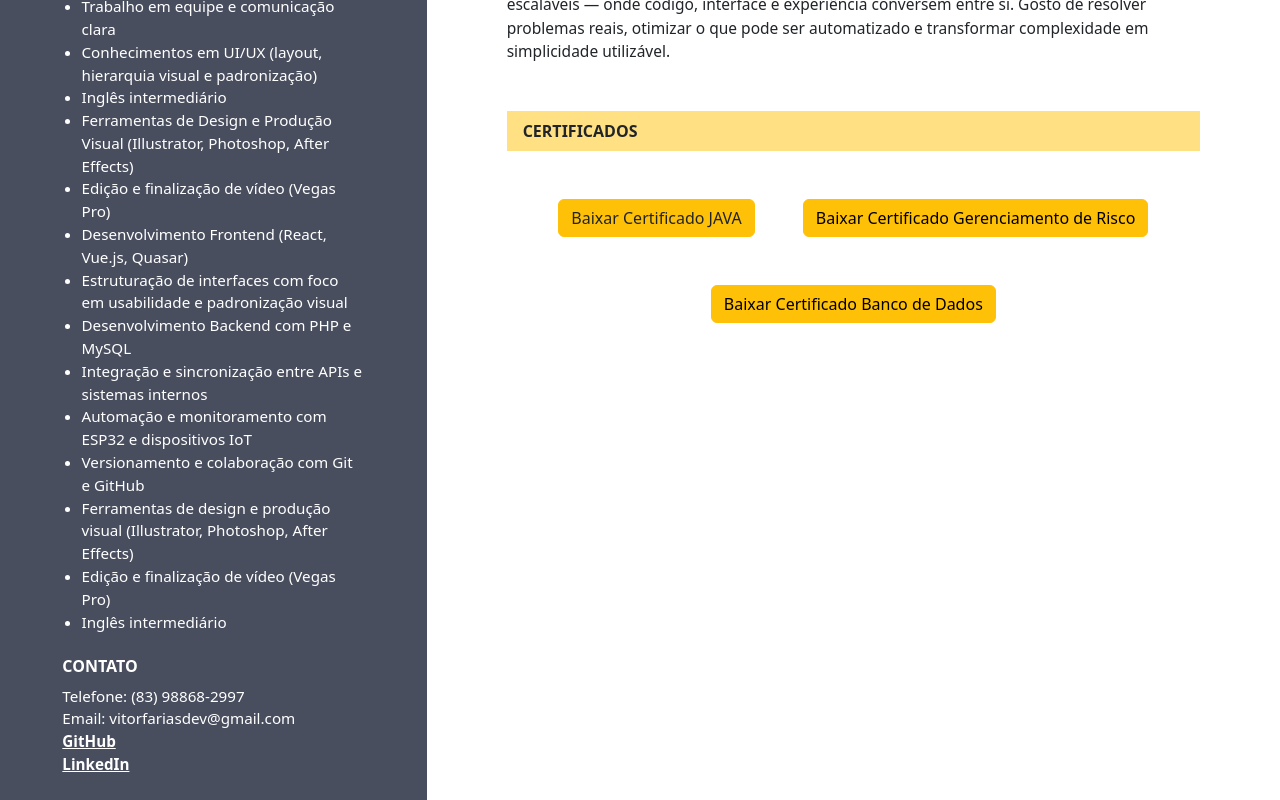
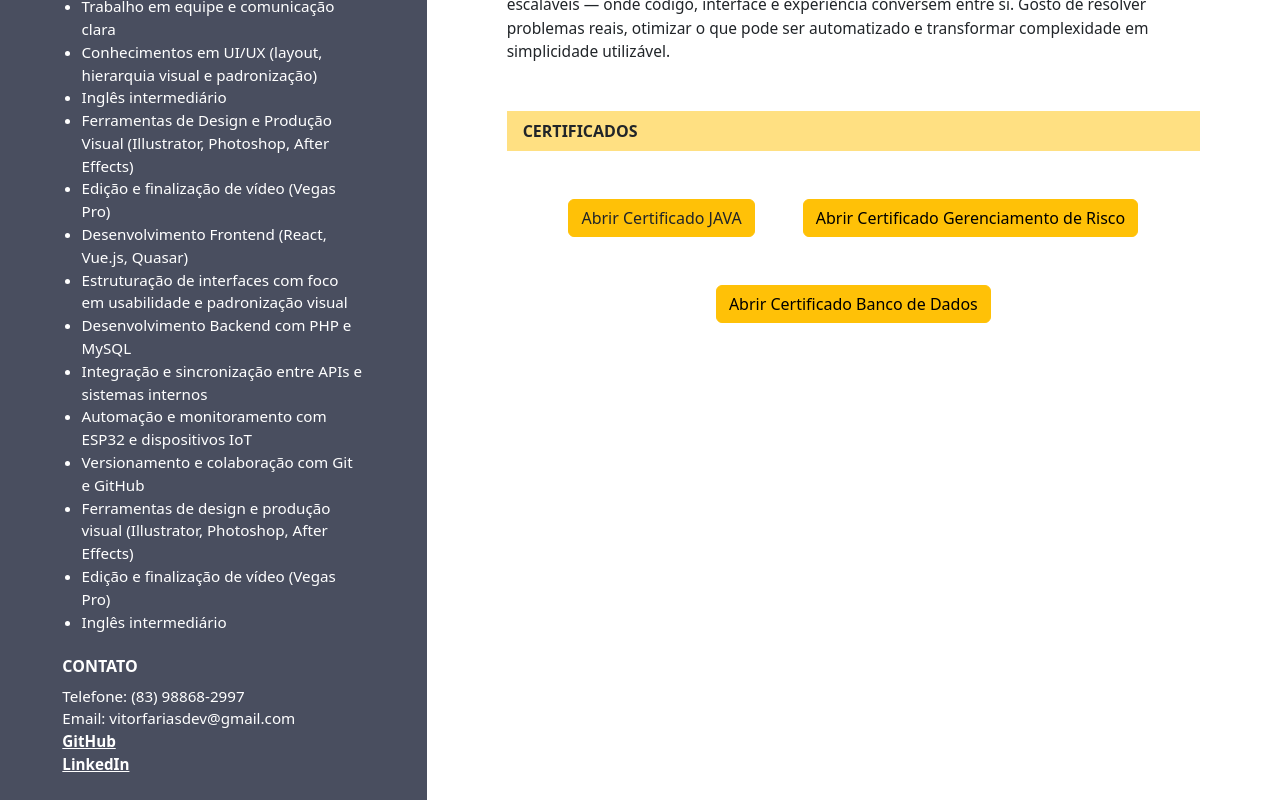
Before and after one commit to FranciscoKoder/meu-curriculo, a React (Vite) app: page / in a window 1280 px wide. Shown: the part 754-1554 px from the top of the page. Built offline with nearby package versions, Linux system fonts and the light colour scheme.

Commit message:
feat: atualizar links de certificados para abrir em nova aba e usar a variável PUBLIC_URL

```diff
--- a/src/pages/PageOne.jsx
+++ b/src/pages/PageOne.jsx
@@ -140,28 +140,30 @@ function PageOne() {
                                 <div className="fw-bold bg-warning bg-opacity-50 mb-2 py-2 px-3" style={{ width: "100%" }}>
                                     CERTIFICADOS
                                 </div>
-
                                 <div className="d-flex justify-content-center flex-wrap gap-5 mt-5">
                                     <a
-                                        href="${process.env.PUBLIC_URL}/img/UC-d7e84d52-06b9-4633-9c47-9f81f90dc109.pdf"
-                                        download="Certificado_JAVA.pdf"
+                                        href={`${process.env.PUBLIC_URL}/img/UC-d7e84d52-06b9-4633-9c47-9f81f90dc109.pdf`}
+                                        target="_blank"
+                                        rel="noopener noreferrer"
                                         className="btn btn-warning text-dark"
                                     >
-                                        Baixar Certificado JAVA
+                                        Abrir Certificado JAVA
                                     </a>
                                     <a
-                                        href="${process.env.PUBLIC_URL}/img/Gerenciamento de Risco.pdf"
-                                        download="Gerenciamento_de_Risco.pdf"
+                                        href={`${process.env.PUBLIC_URL}/img/Gerenciamento de Risco.pdf`}
+                                        target="_blank"
+                                        rel="noopener noreferrer"
                                         className="btn btn-warning"
                                     >
-                                        Baixar Certificado Gerenciamento de Risco
+                                        Abrir Certificado Gerenciamento de Risco
                                     </a>
                                     <a
-                                        href="${process.env.PUBLIC_URL}/img/BancodeDados.pdf"
-                                        download="Certificado_BD.pdf"
+                                        href={`${process.env.PUBLIC_URL}/img/BancodeDados.pdf`}
+                                        target="_blank"
+                                        rel="noopener noreferrer"
                                         className="btn btn-warning"
                                     >
-                                        Baixar Certificado Banco de Dados
+                                        Abrir Certificado Banco de Dados
                                     </a>
                                 </div>
                             </div>
```
